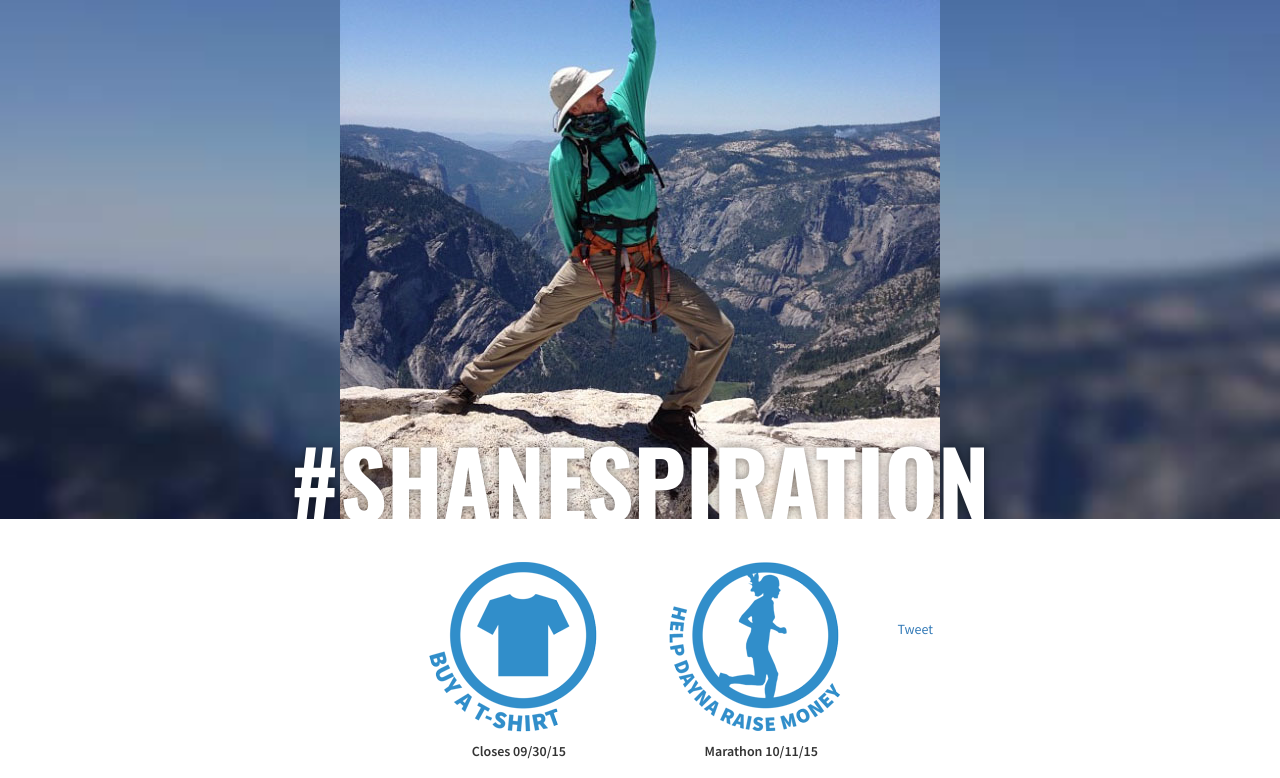
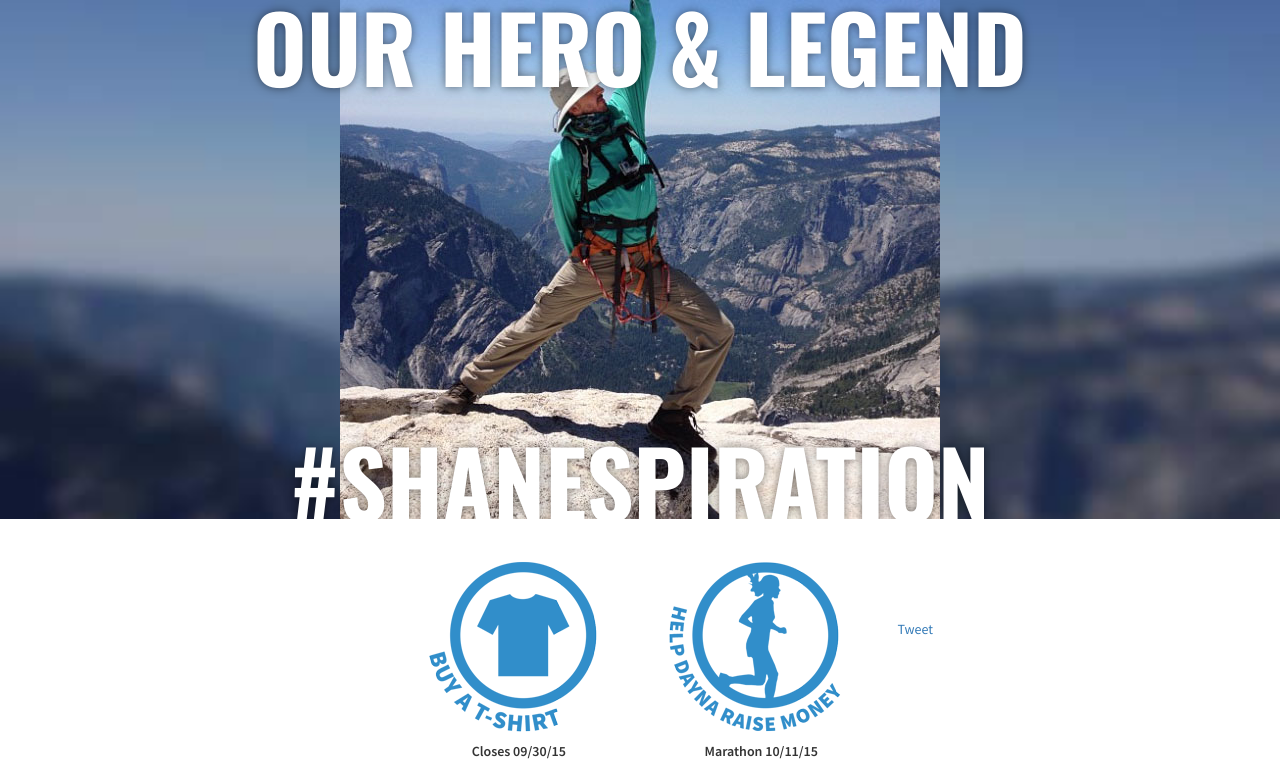
Before and after one commit to RudyOnRails/shanespiration.com, a plain HTML site: page index.html in a window 1280 px wide. Shown: the top 778 px of the page. Drawn offline with nearby package versions, Linux system fonts and the light colour scheme.

Commit message:
added .top class with top property of 0, and added top class to another h1 made for OUR HERO & LEGEND

```diff
--- a/common/style/shaneO.css
+++ b/common/style/shaneO.css
@@ -9,6 +9,7 @@ body{
 	padding-bottom:40px;
 	font-family:'Source Sans Pro', Arial, sans-serif;
 }
+
 header {
 	background-image:url(/common/images/yoga-back.jpg);
 	background-position:top center;
@@ -18,6 +19,7 @@ header {
 	position:relative;
 	overflow:hidden;
 }
+
 header img {
 	margin: 0 auto;
 	width:auto;
@@ -41,6 +43,11 @@ h1.headerNeg {
 	line-height: 92px;
 	max-width:100%;
 }
+
+.top {
+	top: 0;
+}
+
 #shirt {
 	float:right;
 }
--- a/index.html
+++ b/index.html
@@ -22,6 +22,7 @@
     }(document, 'script', 'facebook-jssdk'));</script>
 
     <header>
+        <h1 class="headerNeg top">OUR HERO &amp; LEGEND</h1>
         <img src="/common/images/yoga.jpg" width="600" height="519">
         <h1 class="headerNeg">#Shanespiration</h1>
     </header>
```
